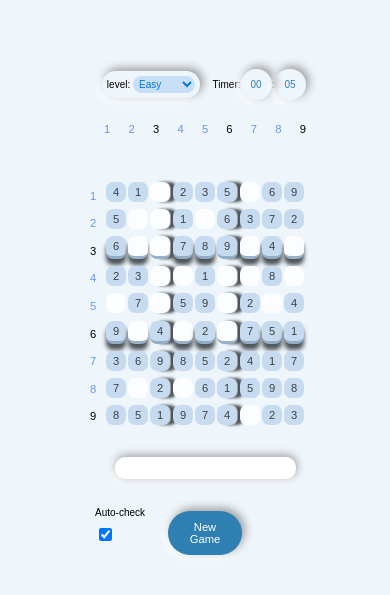
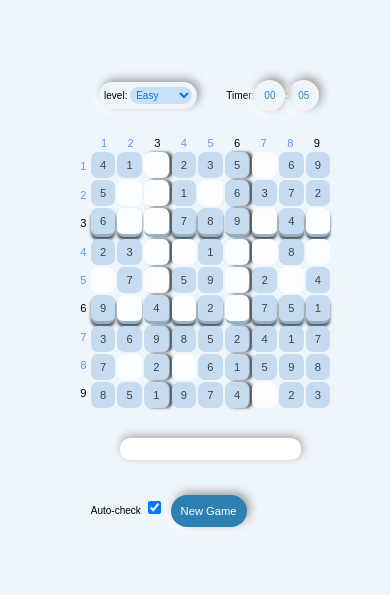
Before and after one commit to saloship/zodoku-copy, a plain HTML site: page zodoku/index.html in a window 390 px wide. Shown: the part 75-670 px from the top of the page. Drawn offline with Linux system fonts and the light colour scheme.

Commit message:
added css for mobile test1

```diff
--- a/zodoku/mobile.css
+++ b/zodoku/mobile.css
@@ -31,28 +31,31 @@ body{
     width: 100%;
     height: 100%;
     display: grid;
-    grid-template-columns: repeat(3, 1fr);
+    /*grid-template-columns: 1fr;*/
     justify-content: center;
 
 
 }
 
 .main-game{
-    grid-column: 2/3;
+  /*  grid-column: 1/2;*/
     display: grid;
-    grid-template-rows: repeat(6,auto);
-    grid-template-columns: 4px 220px;
+    grid-template-rows: repeat(2,auto) 15px repeat(3,auto);
+    grid-template-columns: 15px auto;
     grid-row: span;
     height: 100%;
+    width: 100%;
     flex-direction: column;
-    justify-items: center;
+    /*justify-items: center;*/
 }
 #main-grid{
     display: grid; /* layout is defined in app.js */
     gap: var(--gap);
     grid-row: 4/5;
-    max-width: 300px;
+    min-width: 100%;
+    min-height: 100%;
     grid-column: span;
+    /*margin-left: 0px;*/
 }
 .main-game-sub{
     grid-column: 2/3;
@@ -60,8 +63,8 @@ body{
 
 #main-grid div{
     font-family: var(--fontFam);
-    height: var(--sudoku-cell-size) ;
-    width: var(--sudoku-cell-size);
+    min-height: var(--sudoku-cell-size) ;
+    min-width: var(--sudoku-cell-size);
     background-color: var(--white);
     color: var(--blue);
     font-size: var(--font-size);
@@ -140,13 +143,13 @@ body{
 .horizontalDivide{
     border-bottom: 3px solid rgba(142, 169, 195,0.9);
     /*border: solid 4px rgba(#ffffff, .03);*/
-    box-shadow: 0px 6px 4px #4F565B;
+    box-shadow: 0px 3px 3px #4F565B;
 
 
 }
 .verticalDivide{
     border-right: 1px solid #9d9d9d;
-    box-shadow: 6px 0px 3px #4F565B;
+    box-shadow: 3px 0px 3px #4F565B;
 }
 #level{
     transition: 0.4s;
```
